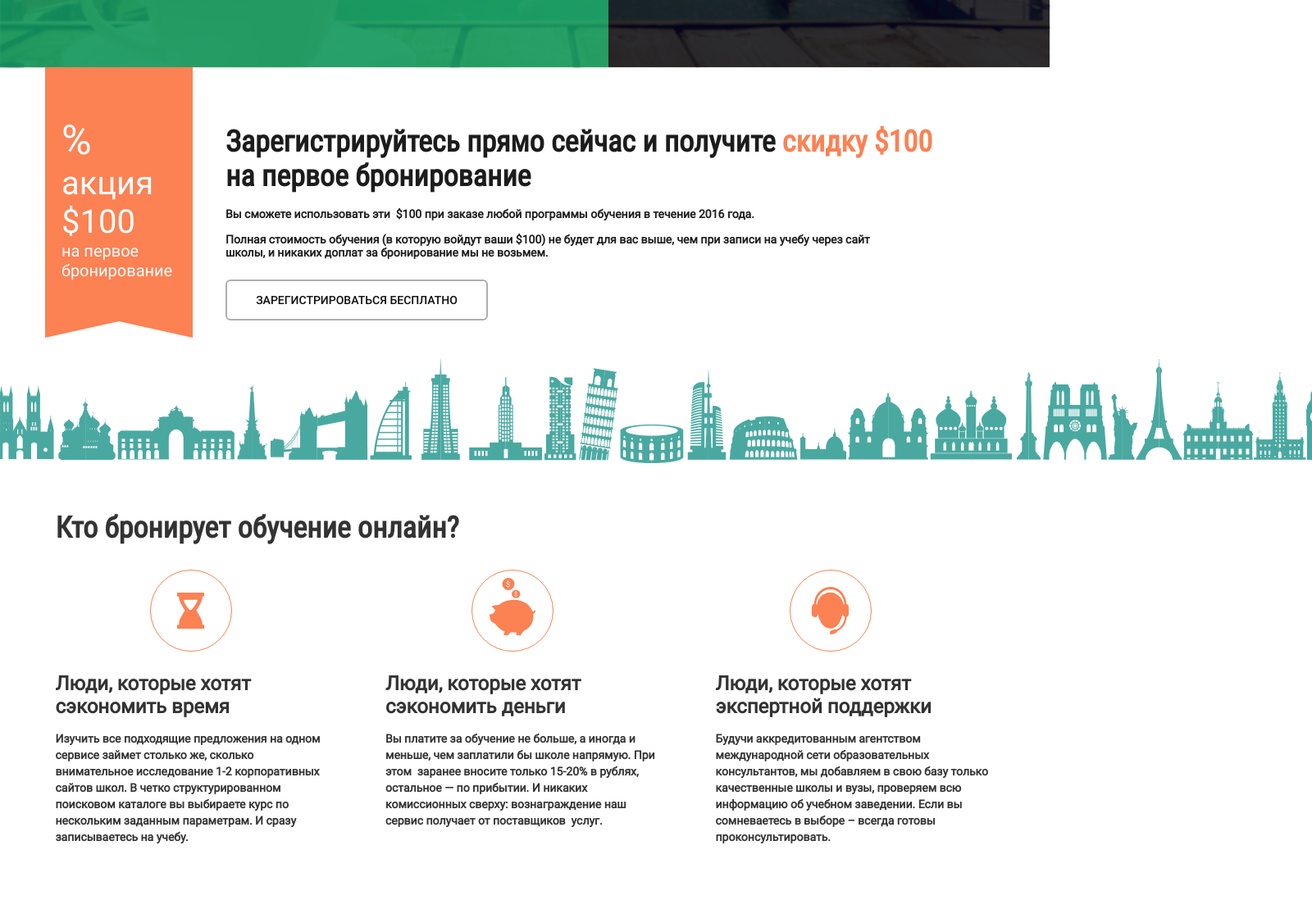
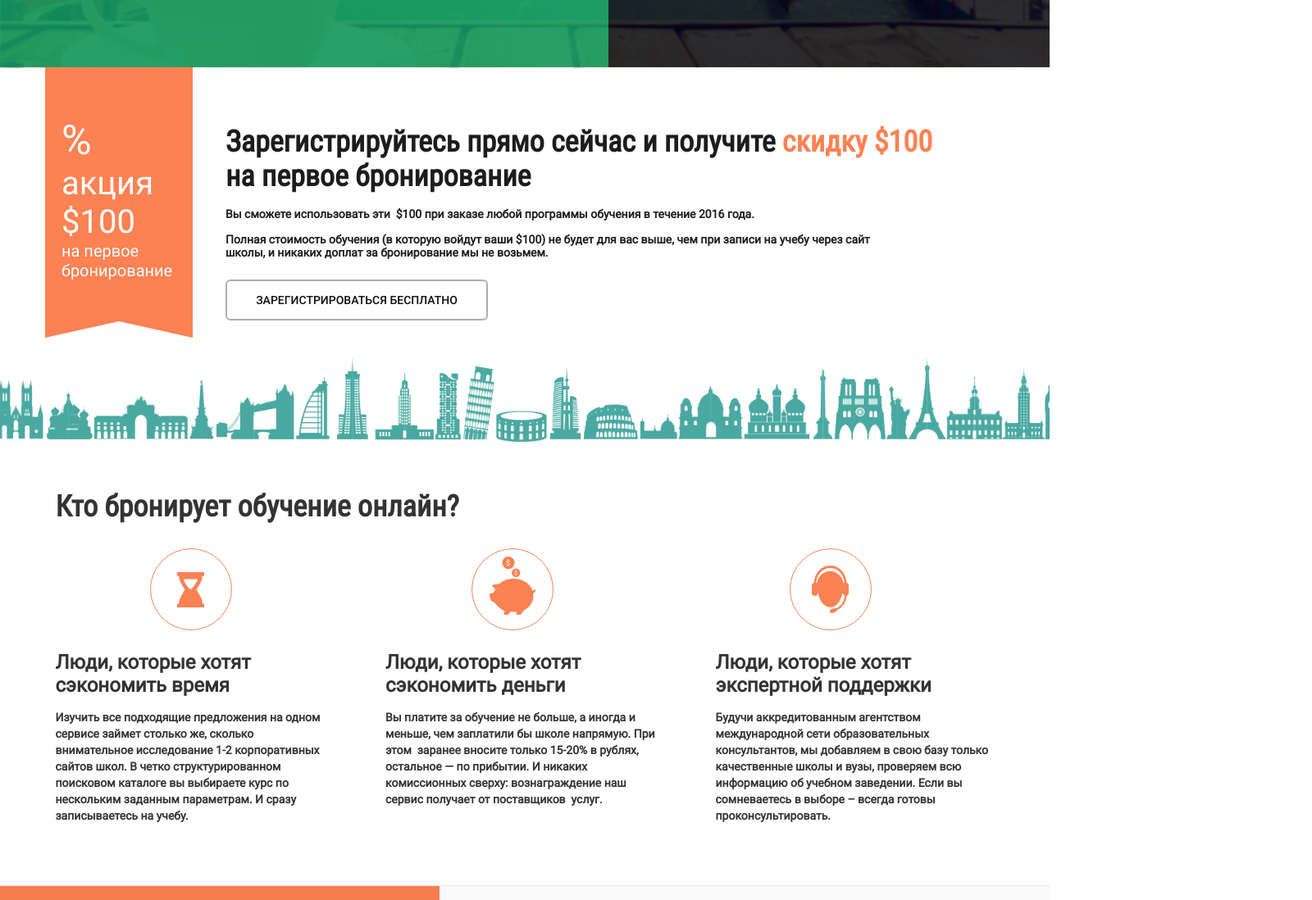
Before and after one commit to Kishkun/test-bookyourstudy, a plain HTML site: page index.html in a window 1280 px wide. Shown: the part 590-1688 px from the top of the page at 82% size, 1600 px wide, since content can reach past the window. Drawn offline with Linux system fonts and the light colour scheme.

Commit message:
change image

```diff
--- a/css/style.css
+++ b/css/style.css
@@ -318,6 +318,9 @@ body {
     width: 100%;
     margin: 0 auto;
     margin-top: 25px;
+}
+.main_city{
+    width: 100%;
 }
 .main_online{
     width: 1145px;
```
